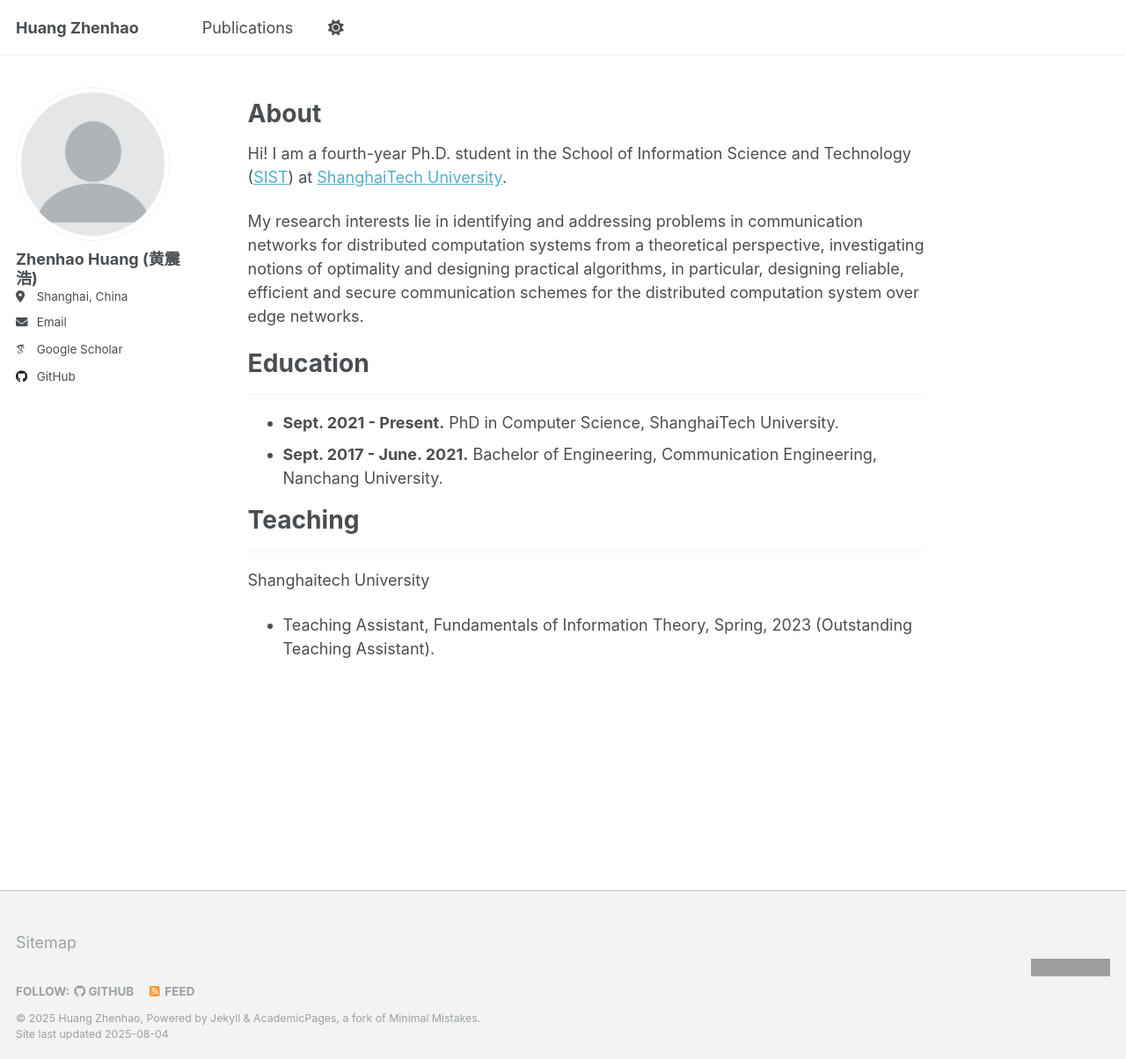
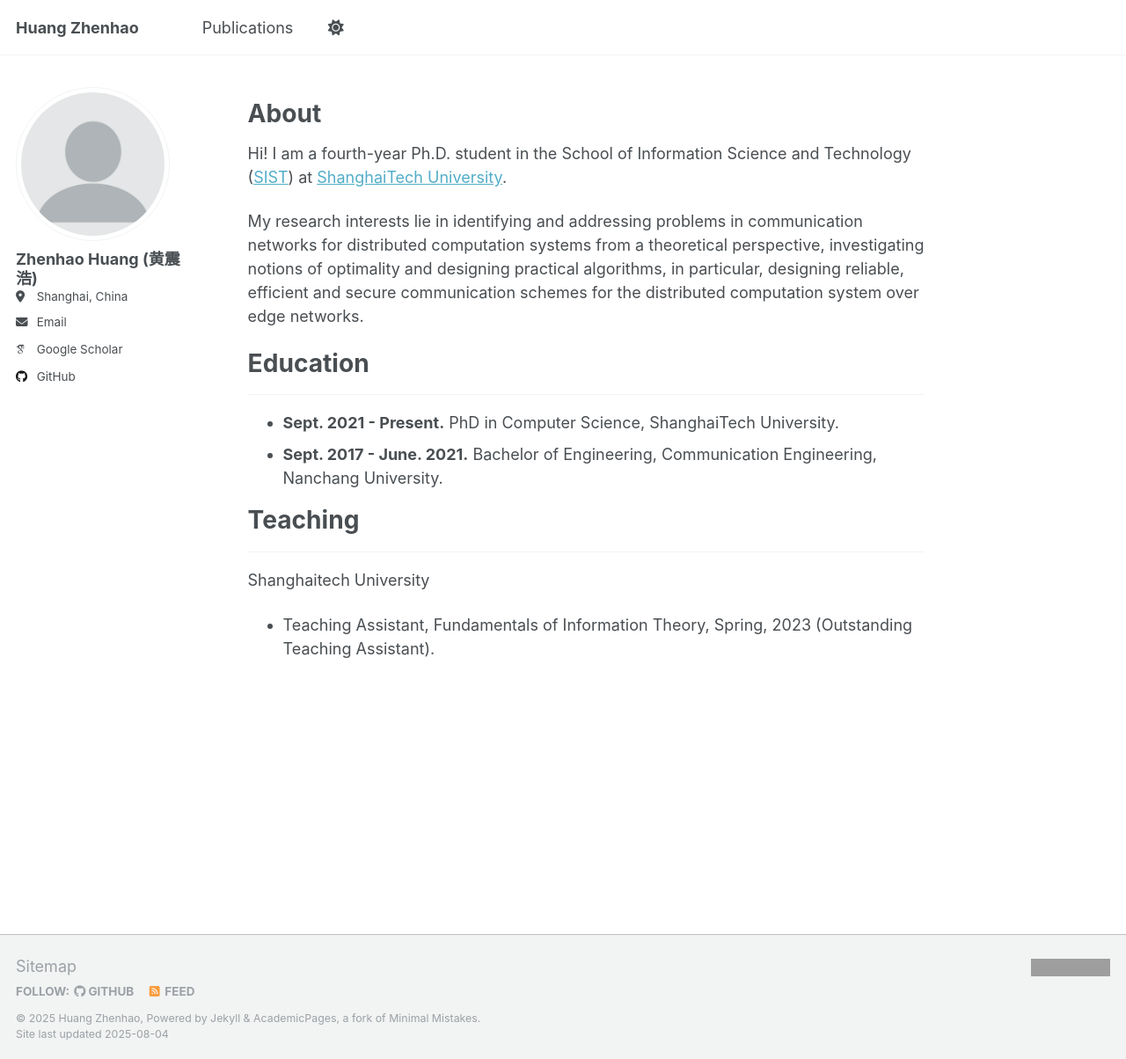
Before and after one commit to yuchen404/yuchen404.github.io, a Jekyll site: the page built from _pages/about.md, in a window 1280 px wide and 1204 px high. Shown: the whole window at 88% size. Built offline with Jekyll 4.4.1, drawn with Linux system fonts in a browser that asks for light colours; some web fonts are replaced; grey boxes are pictures that could not be loaded.

Commit message:
Update custom.html

```diff
--- a/_includes/footer/custom.html
+++ b/_includes/footer/custom.html
@@ -3,14 +3,14 @@
 <!-- end custom footer snippets -->
 
 <!-- start custom footer snippets -->
-<div style="display: flex; justify-content: space-between; align-items: center; margin-top: 1em;">
+<div style="display: flex; justify-content: space-between; align-items: flex-end; margin-top: 1em;">
   <!-- Sitemap -->
   <div>
     <a href="/sitemap/">Sitemap</a>
   </div>
 
   <!-- ClustrMaps -->
-  <div style="margin-top: 3em;">
+  <div style="margin-top: 4px;">
     <a href="https://clustrmaps.com/site/1c7gg" title="ClustrMaps">
       <img src="https://www.clustrmaps.com/map_v2.png?d=TEF-p1Iven3j_KDcNkZHvNLzUu0qG26nyOdQtX2musI&cl=ffffff"
            alt="ClustrMaps" style="max-width: 200px;" />
```
